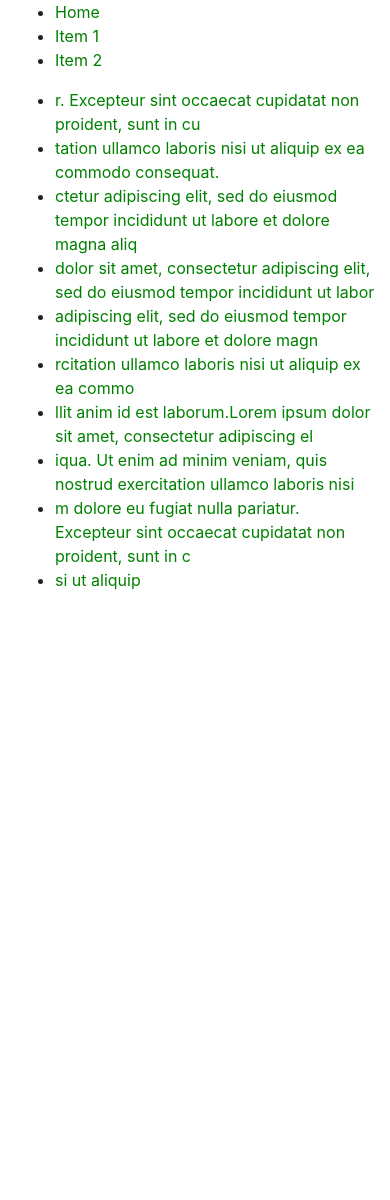
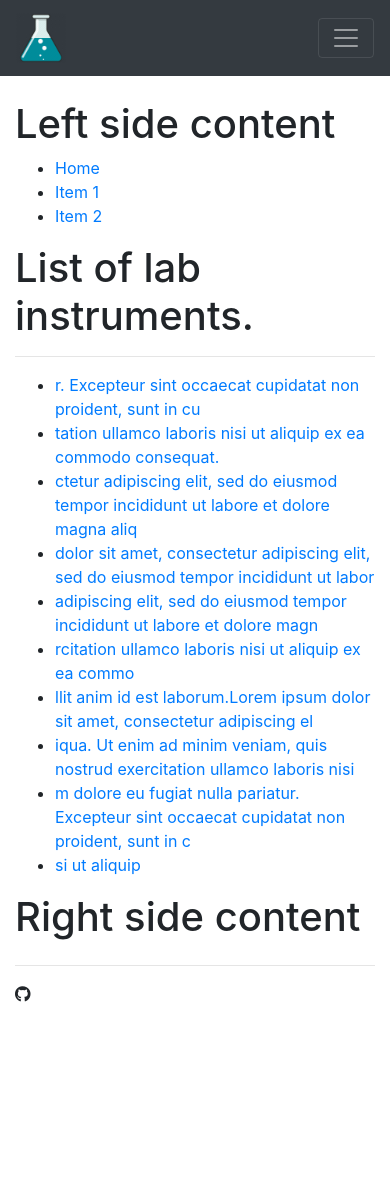
Before and after one commit to HBPol/BC-ELN, a Django app: page /mainapp/ in a window 390 px wide. Before the commit the page ends 590 px from the top, so only its background shows below. Run offline with Django 3.2, Linux system fonts and the light colour scheme; data comes from the database, SQL or seed files in the repository; some libraries are stand-ins or nearby versions.

Commit message:
Boiling plate for front page view (bootstrap). Responsive. Grid 2-8-2.

```diff
--- a/mainapp/static/mainapp/style.css
+++ b/mainapp/static/mainapp/style.css
@@ -1,4 +1,5 @@
 @charset "UTF-8";
-li a {
-	color: green;
+/* Show it's not fixed to the top */
+body {
+  min-height: 75rem;
 }
--- a/mainapp/templates/mainapp/base_generic.html
+++ b/mainapp/templates/mainapp/base_generic.html
@@ -1,28 +1,38 @@
 <!DOCTYPE html>
 <html>
 <head>
-	{% block title %}<title>BC ELN</title>{% endblock %}
+	{% block title %}<title>{{ page_title }}</title>{% endblock %}
 	<meta charset="UTF-8">
 	<meta name="viewport" content="width=device-width, initial-scale=1">
+	<link rel="stylesheet" href="https://use.fontawesome.com/releases/v5.4.1/css/all.css" integrity="sha384-5sAR7xN1Nv6T6+dT2mhtzEpVJvfS3NScPQTrOxhwjIuvcA67KV2R5Jz6kr4abQsz" crossorigin="anonymous">
 	<link rel="stylesheet" href="https://stackpath.bootstrapcdn.com/bootstrap/4.1.3/css/bootstrap.min.css" integrity="sha384-MCw98/SFnGE8fJT3GXwEOngsV7Zt27NXFoaoApmYm81iuXoPkFOJwJ8ERdknLPMO" crossorigin="anonymous">
 	<!-- Add additional CSS in static file -->
 	{% load static %}
 	<link rel="stylesheet" href="{% static 'mainapp/style.css' %}">
 </head>
+
 <body>
+
+	{% include 'mainapp/top_nav.html' %}
+
 	<div class="container-fluid">
 		<div class="row">
 			<div class="col-sm-2">
-			{% block sidebar %}
-			<ul class="sidebar-nav">
-				<li><a href="{% url 'index' %}">Home</a></li>
-				<li><a href="">Item 1</a></li>
-				<li><a href="">Item 2</a></li>
-			</ul>
+			{% block l_side %}
+				<h1>Left side content</h1>
+				<ul class="sidebar-nav">
+					<li><a href="{% url 'index' %}">Home</a></li>
+					<li><a href="">Item 1</a></li>
+					<li><a href="">Item 2</a></li>
+				</ul>
 			{% endblock %}
 			</div>
-		<div class="col-sm-10 ">{% block content %}{% endblock %}</div>
+		<div class="col-sm-8">{% block content %}{% endblock %}</div>
+		<div class="col-sm-2">{% block r_side %}<h1>Right side content</h1>{% endblock %}</div>
 		</div>
 	</div>
+
+	{% include 'mainapp/footer.html' %}
+
 </body>
 </html>
--- /dev/null
+++ b/mainapp/templates/mainapp/footer.html
@@ -0,0 +1,11 @@
+<!-- Bootstrap core JavaScript -->
+
+<div class="container-fluid">
+	<hr>
+	<i class="fab fa-github"></i>
+</div>
+
+<script src="https://code.jquery.com/jquery-3.3.1.slim.min.js" integrity="sha384-q8i/X+965DzO0rT7abK41JStQIAqVgRVzpbzo5smXKp4YfRvH+8abtTE1Pi6jizo" crossorigin="anonymous"></script>
+<script>window.jQuery || document.write('<script src="../../assets/js/vendor/jquery-slim.min.js"><\/script>')</script>
+<script src="https://cdnjs.cloudflare.com/ajax/libs/popper.js/1.14.3/umd/popper.min.js" integrity="sha384-ZMP7rVo3mIykV+2+9J3UJ46jBk0WLaUAdn689aCwoqbBJiSnjAK/l8WvCWPIPm49" crossorigin="anonymous"></script>
+<script src="https://stackpath.bootstrapcdn.com/bootstrap/4.1.3/js/bootstrap.min.js" integrity="sha384-ChfqqxuZUCnJSK3+MXmPNIyE6ZbWh2IMqE241rYiqJxyMiZ6OW/JmZQ5stwEULTy" crossorigin="anonymous"></script>
--- a/mainapp/templates/mainapp/index.html
+++ b/mainapp/templates/mainapp/index.html
@@ -8,7 +8,10 @@
 <link rel="stylesheet" type="text/css" href="{% static 'mainapp/style.css' %}">
 </head>
 <body>
+
 	{% block content %}
+		<h1>List of lab instruments.</h1>
+		<hr>
 		{% if instruments_table %}
 		    <ul>
 		    {% for instruments in instruments_table %}
@@ -19,5 +22,6 @@
 		    <p>No data available.</p>
 		{% endif %}
 	{% endblock %}
+
 </body>
 </html>
--- /dev/null
+++ b/mainapp/templates/mainapp/top_nav.html
@@ -0,0 +1,26 @@
+<nav class="navbar navbar-expand-md navbar-dark bg-dark mb-4">
+	<a class="navbar-brand" href="#">
+		{% load static %}
+		<img src="{% static 'mainapp/images/site_logo.png' %}" width="50" height="50" alt="BCELN">
+	</a>
+	<button class="navbar-toggler" type="button" data-toggle="collapse" data-target="#navbarCollapse" aria-controls="navbarCollapse" aria-expanded="false" aria-label="Toggle navigation">
+		<span class="navbar-toggler-icon"></span>
+	</button>
+	<div class="collapse navbar-collapse" id="navbarCollapse">
+		<ul class="navbar-nav mr-auto">
+			<li class="nav-item active">
+				<a class="nav-link" href="#">Home <span class="sr-only">(current)</span></a>
+			</li>
+			<li class="nav-item">
+				<a class="nav-link" href="#">Link</a>
+			</li>
+			<li class="nav-item">
+				<a class="nav-link disabled" href="#">Disabled</a>
+			</li>
+		</ul>
+		<form class="form-inline mt-2 mt-md-0">
+			<input class="form-control mr-sm-2" type="text" placeholder="Search" aria-label="Search">
+			<button class="btn btn-outline-success my-2 my-sm-0" type="submit">Search</button>
+		</form>
+	</div>
+</nav>
--- a/mainapp/views.py
+++ b/mainapp/views.py
@@ -6,7 +6,7 @@ from .models import Instruments
 # Create your views here.
 
 def index(request):
-    page_title = 'Index'
+    page_title = 'Application Index'
     instruments_table = Instruments.objects.all()
     context = {
         'page_title': page_title,
```
Also changed, not shown: mainapp/static/mainapp/images/site_logo.png (added).
